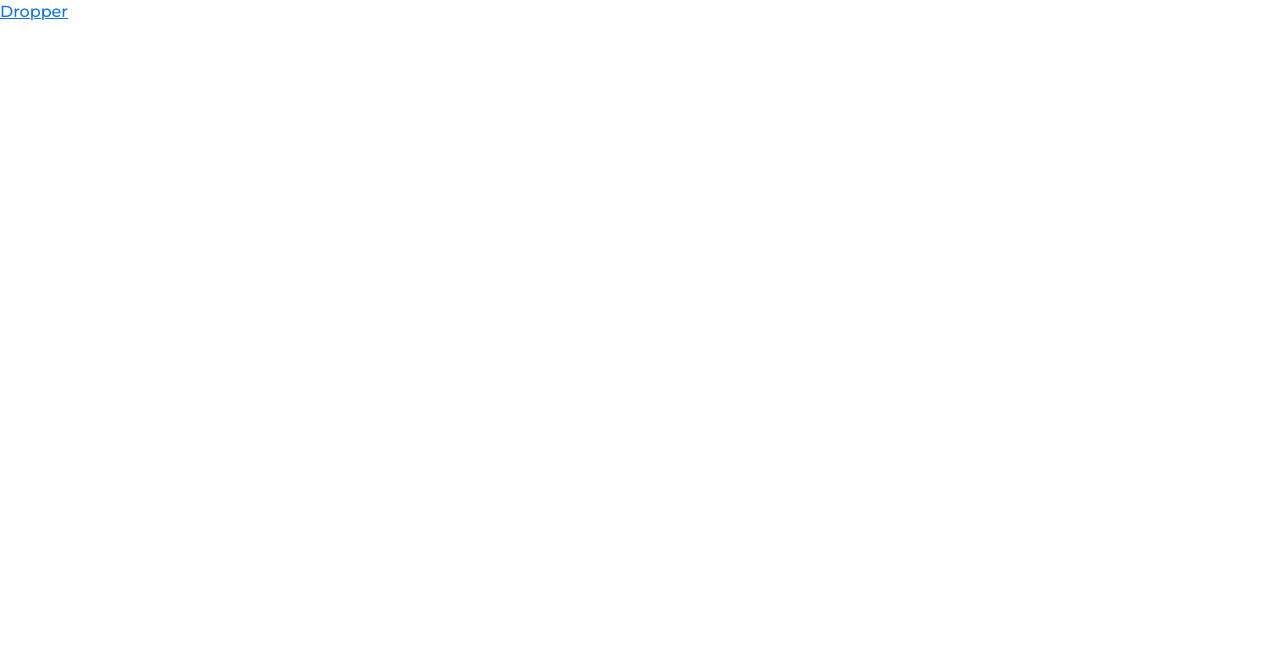
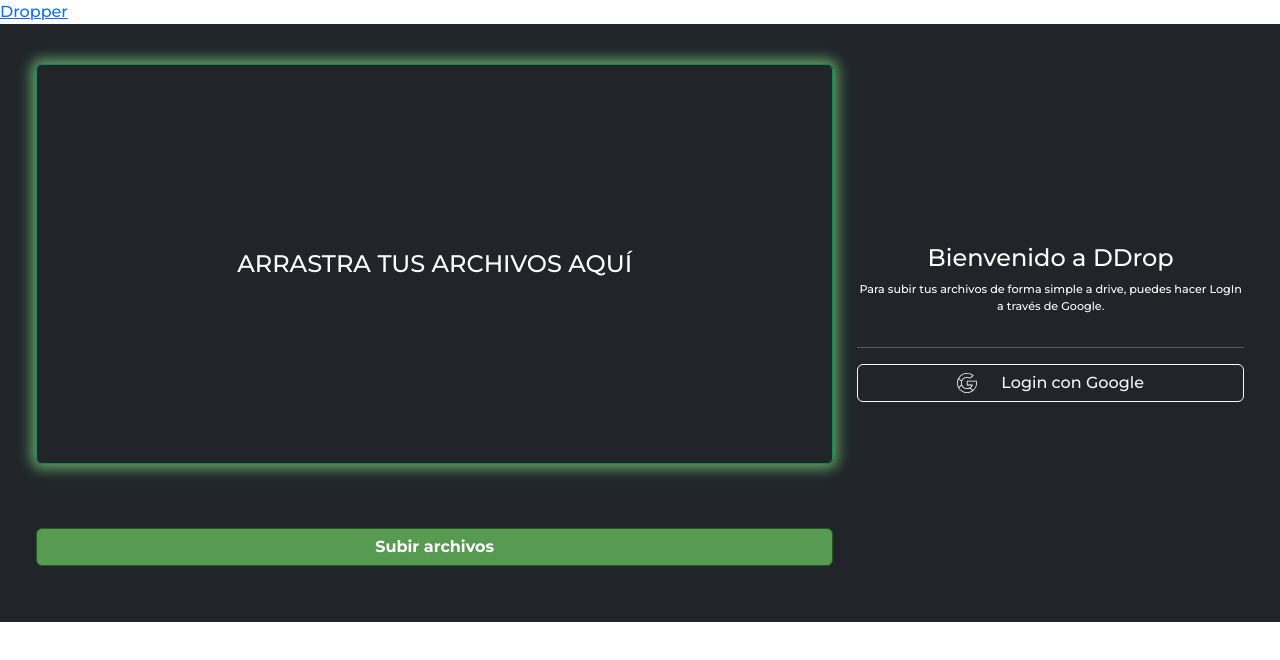
Before and after one commit to adaldin/talent-digital, a React (Create React App) app: page /dropper in a window 1280 px wide. Before the commit this address had no page. Shown: the top 660 px of the page. Built offline with nearby package versions, Linux system fonts and the light colour scheme.

Commit message:
protectedRoute on

```diff
--- /dev/null
+++ b/src/components/protectedRoute/ProtectedRoute.js
@@ -0,0 +1,12 @@
+import { Navigate } from "react-router-dom";
+import Dropper from "../dropper/Dropper";
+
+function ProtectedRoute({ children }) {
+  const user = true;
+
+  if (user) return <Dropper />;
+  if (!user) return <Navigate to="/login">ProtectedRoute</Navigate>;
+
+  return <>{children}</>;
+}
+export default ProtectedRoute;
--- a/src/routes/routes.js
+++ b/src/routes/routes.js
@@ -3,6 +3,8 @@
 import Home from "../pages/home/Home";
 import Login from "../components/login/Login";
 import Register from "../components/register/Register";
+import ProtectedRoute from "../components/protectedRoute/ProtectedRoute";
+import Dropper from "../components/dropper/Dropper";
 
 export const DashboardRoutes = () => {
   return (
@@ -13,14 +15,7 @@
           <Route path="/" element={<Home />} />
           <Route path="/login" element={<Login />} />
           <Route path="/register" element={<Register />} />
-          {/* <Route
-              path="/profile/userProfile"
-              element={
-                <ProtectedRoute>
-                  <UserProfile />
-                </ProtectedRoute>
-              }
-            /> */}
+          <Route path="/dropper" element={<ProtectedRoute />} />
         </Routes>
       </BrowserRouter>
     </>
```
